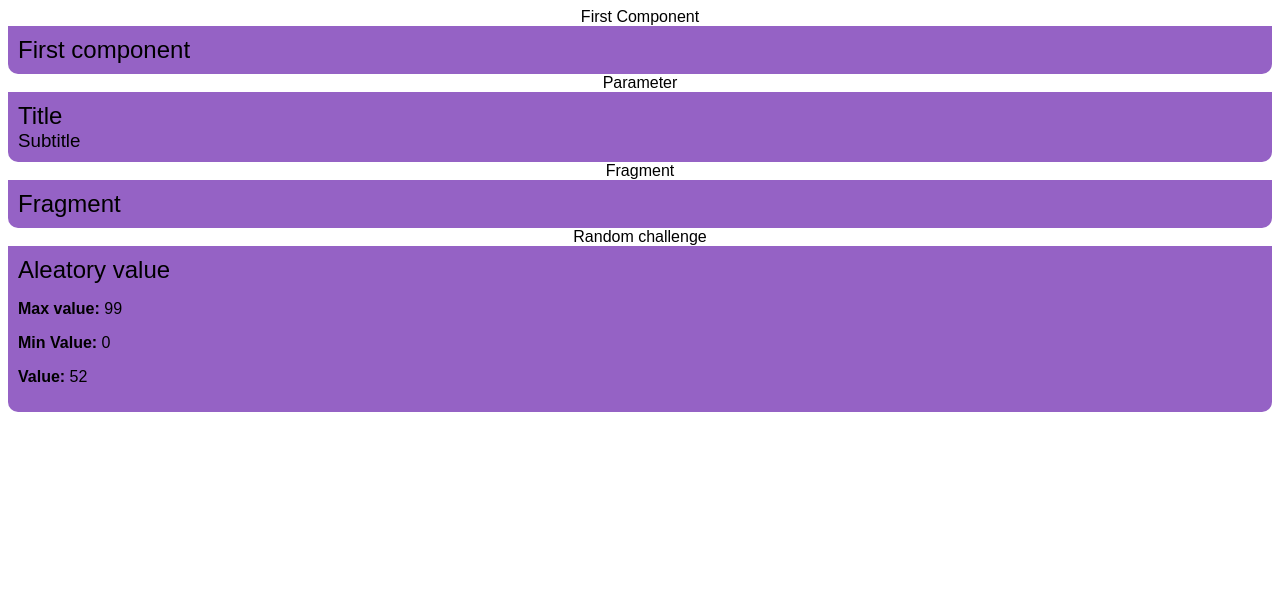
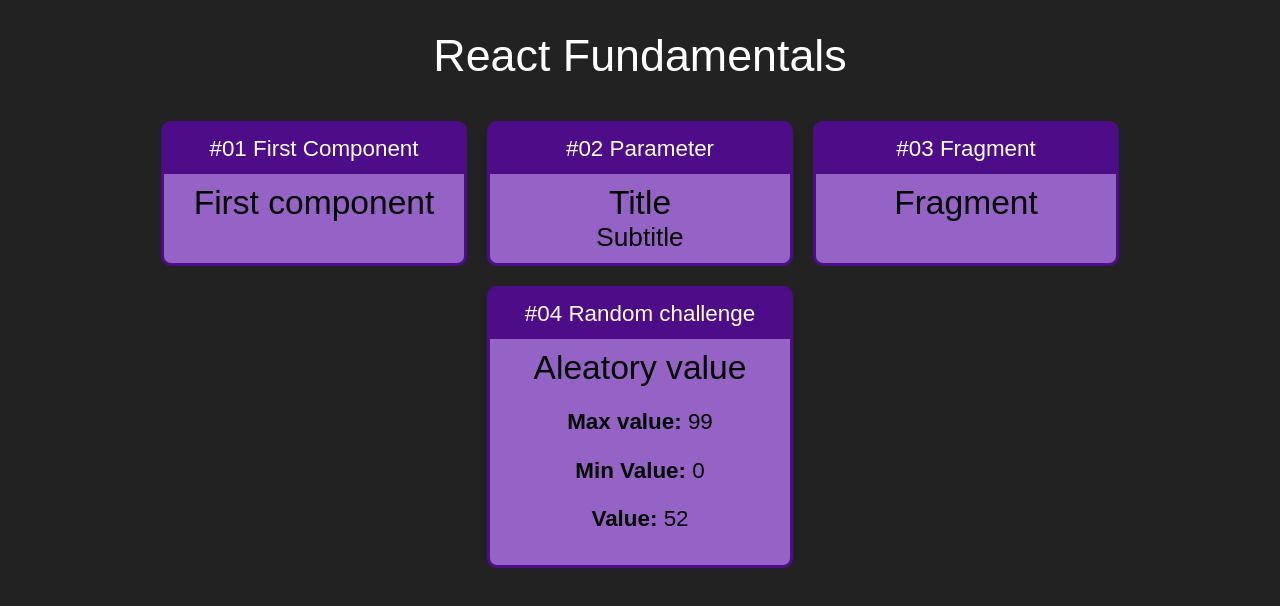
Before and after one commit to andreicampigotto/React-Study, a React (Create React App) app in the folder react-fundamentals/: page / in a window 1280 px wide. Shown: the top 606 px of the page. Built offline with nearby package versions, Linux system fonts and the light colour scheme.

Commit message:
Created cards and inital styles in the cards

```diff
--- /dev/null
+++ b/react-fundamentals/src/App.css
@@ -0,0 +1,5 @@
+.App .Cards{
+    display: flex;
+    justify-content: center;
+    flex-wrap: wrap;
+}
--- a/react-fundamentals/src/App.jsx
+++ b/react-fundamentals/src/App.jsx
@@ -5,23 +5,28 @@
 import Fragment from "./components/basics/Fragment";
 import Aleatory from "./components/basics/Aleatory";
 import Card from "./components/layouts/Card";
+import "./App.css";
 
 export default (_) => (
-  <div id="App">
-    <Card title="First Component">
+  <div className="App">
+    <h1>React Fundamentals</h1>
+
+    <div className="Cards">
+      <Card title="#01 First Component">
         <First />
       </Card>
 
-    <Card title="Parameter">
+      <Card title="#02 Parameter">
         <Parameter title="Title" subtitle="Subtitle" />
       </Card>
 
-    <Card title="Fragment">
+      <Card title="#03 Fragment">
         <Fragment />
       </Card>
 
-    <Card title="Random challenge">
+      <Card title="#04 Random challenge">
         <Aleatory min={0} max={99} />
       </Card>
     </div>
+  </div>
 );
--- a/react-fundamentals/src/components/layouts/Card.css
+++ b/react-fundamentals/src/components/layouts/Card.css
@@ -1,18 +1,24 @@
 .Card {
-    color: rgb(85, 19, 148)3, 226;
-    border: 3px, solid, rgb(85, 19, 148)3, 226;
+    background-color: rgb(77, 13, 137);
+    border: 3px solid rgb(77, 13, 137);
     border-radius: 10px;
     overflow: hidden;
+    margin: 10px;
+
+    display: flex;
+    flex-direction: column;
+    min-width: 300px;
 }
 
 .Card .Title {
-    padding: 10px, 0;
+    padding: 12px;
     display: flex;
     justify-content: center;
 }
 
 .Card .Content {
+    flex-grow: 1;
     background-color: rgb(149, 98, 197);
-    color: black;
+    color: #000;
     padding: 10px;
 }
--- a/react-fundamentals/src/index.css
+++ b/react-fundamentals/src/index.css
@@ -1,5 +1,9 @@
 body{
     font-family: Arial, Helvetica, sans-serif;
+    background: #222;
+    color: #FFF;
+    text-align: center;
+    font-size: 1.4rem;
 }
 
 h1, h2, h3{
```
Also changed, not shown: react-fundamentals/package.json (+1 -6 lines), 2 other files (tests, documents, lock files or other folders). Lines whose indentation alone changed are shown as unchanged.
